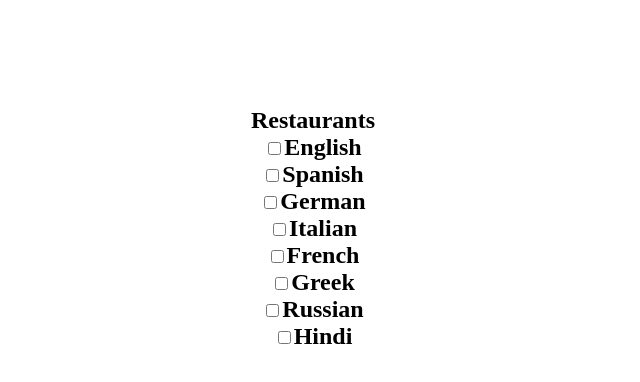
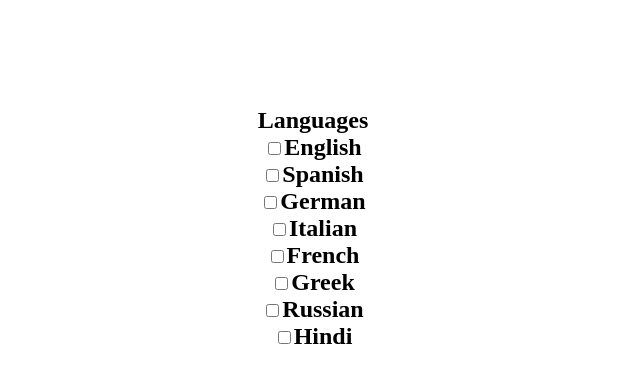
Before and after one commit to BEEG3R/CampusDash, a plain HTML site: page languages.html in a window 1280 px wide. Shown: the full height of the page, 327-967 px from the left. Drawn offline with Linux system fonts and the light colour scheme.

Commit message:
updated languages

```diff
--- a/languages.html
+++ b/languages.html
@@ -18,7 +18,7 @@ Contributors: (add)
 		<img src="logo.png" class="left" width="300" height="75">
 	</header>
 	<h2>
-        <h2>Restaurants<br>
+        <h2>Languages<br>
         <input type="checkbox" name="Dorm">English<br>
         <input type="checkbox" name="Dorm">Spanish<br>
         <input type="checkbox" name="Dorm">German<br>
```
